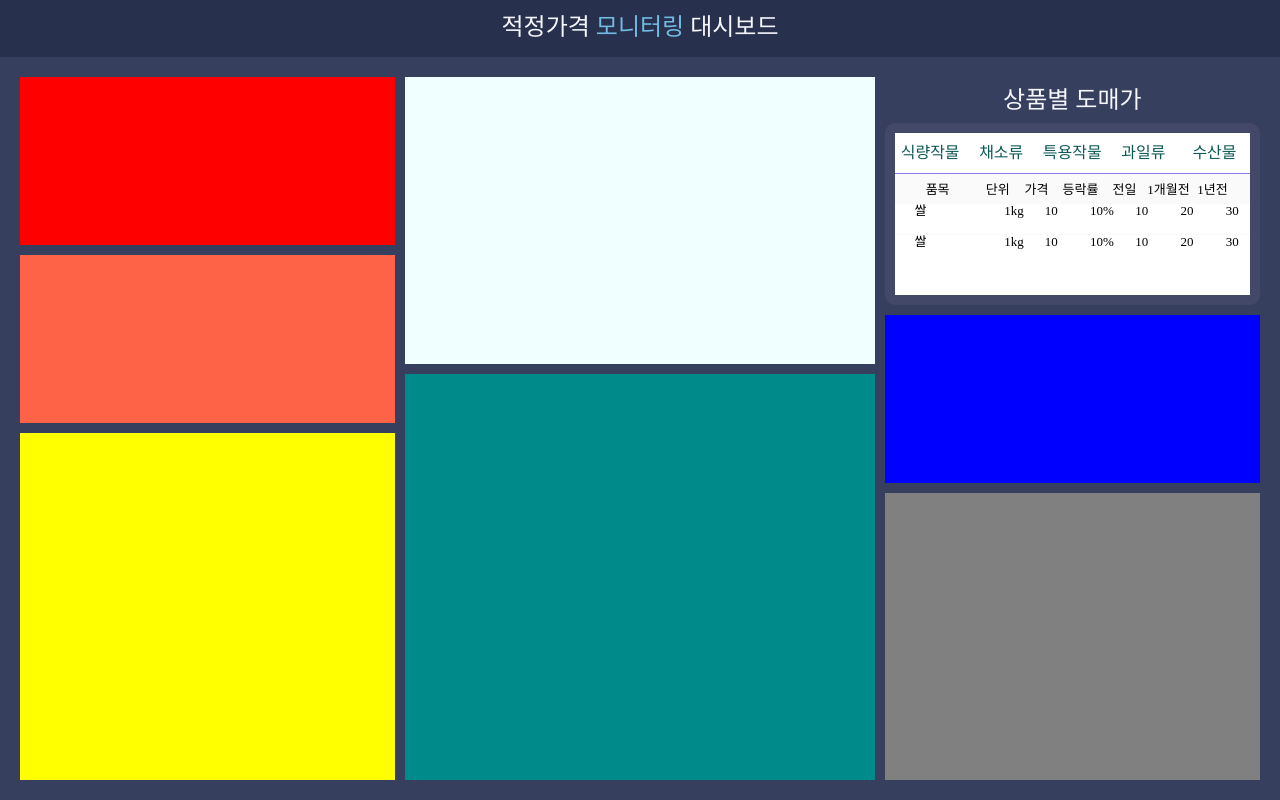
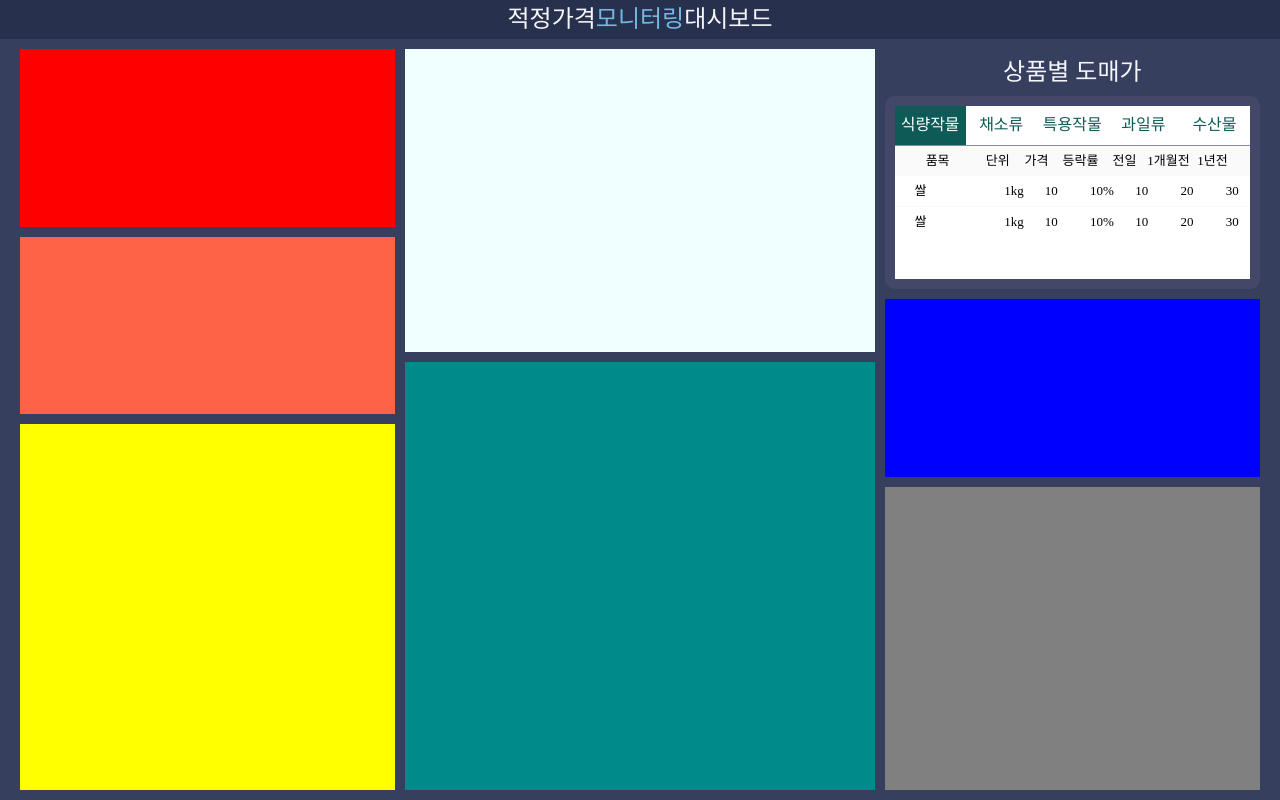
Before and after one commit to Brawkurly/client, a React (Create React App) app in the folder admin/: page / in a window 1280 px wide. Built offline with nearby package versions, Linux system fonts and the light colour scheme; no server answers.

Commit message:
[feat] 상품별 도매가 테이블 완료 (#6)

```diff
--- a/admin/src/App.js
+++ b/admin/src/App.js
@@ -7,7 +7,7 @@ import DomePrice from "./components/DomePrice";
 function App() {
   return (
     <Wrapper>
-      <Title>
+      <Title height={"40px"}>
         적정가격
         <span> 모니터링 </span>
         대시보드
--- a/admin/src/appStyle.js
+++ b/admin/src/appStyle.js
@@ -3,7 +3,6 @@ import styled from "styled-components";
 const Wrapper = styled.div`
   display: flex;
   flex-direction: column;
-
   width: 100vw;
   height: 100vh;
 
@@ -16,7 +15,7 @@ const Wrapper = styled.div`
     grid-gap: 10px 10px;
 
     height: 98vh;
-    padding: 20px;
+    padding: 10px 20px;
 
     background-color: ${(props) => props.theme.MidBlue};
 
--- a/admin/src/components/DomePrice.js
+++ b/admin/src/components/DomePrice.js
@@ -1,4 +1,5 @@
 import axios from "axios";
+import { useState } from "react";
 import styled from "styled-components";
 
 import { kamis, KAMIS_URL, API_KEY } from "../api/drf";
@@ -23,9 +24,18 @@ const Box = styled.div`
   }
 
   li {
+    display: flex;
+    justify-content: center;
+    align-items: center;
+    height: 100%;
     color: #0e5a56;
-    text-align: center;
     flex: 1;
+    cursor: pointer;
+    transition: all 0.3s ease-in-out;
+    :hover {
+      background-color: #0e5a56;
+      color: white;
+    }
   }
 
   .grid_head {
@@ -53,12 +63,16 @@ const Box = styled.div`
       background-color: white;
 
       .col {
+        display: flex;
+        align-items: center;
         font-size: 13px;
-
         padding-left: 20px;
-        text-align: left;
       }
     }
+  }
+  .active {
+    background-color: #0e5a56;
+    color: white;
   }
 `;
 
@@ -101,9 +115,23 @@ const dump = [
     beforeOneMonth: 20,
     beforeOneYear: 30,
   },
+  {
+    type: 2,
+    name: "쌀",
+    dan: "1kg",
+    price: 10,
+    priceRate: "10%",
+    beforeOneDay: 10,
+    beforeOneMonth: 20,
+    beforeOneYear: 30,
+  },
 ];
 
 function DomePrice() {
+  const [type, setType] = useState(1);
+  const changeType = (event) => {
+    setType(Number(event.target.id));
+  };
   // axios
   //   .get(
   //     "http://www.kamis.or.kr/service/price/xml.do?action=dailyPriceByCategoryList&p_product_cls_code=02&p_country_code=1101&p_regday=2015-10-01&p_convert_kg_yn=N&p_item_category_code=200&p_cert_key=111&p_cert_id=222&p_returntype=json"
@@ -117,11 +145,41 @@ function DomePrice() {
       <div className="content">
         <Box>
           <ul>
-            <li>식량작물</li>
-            <li>채소류</li>
-            <li>특용작물</li>
-            <li>과일류</li>
-            <li>수산물</li>
+            <li
+              id="1"
+              onClick={changeType}
+              className={type === 1 ? "active" : null}
+            >
+              식량작물
+            </li>
+            <li
+              id="2"
+              onClick={changeType}
+              className={type === 2 ? "active" : null}
+            >
+              채소류
+            </li>
+            <li
+              id="3"
+              onClick={changeType}
+              className={type === 3 ? "active" : null}
+            >
+              특용작물
+            </li>
+            <li
+              id="4"
+              onClick={changeType}
+              className={type === 4 ? "active" : null}
+            >
+              과일류
+            </li>
+            <li
+              id="5"
+              onClick={changeType}
+              className={type === 5 ? "active" : null}
+            >
+              수산물
+            </li>
           </ul>
           <div className="grid_head">
             <span>품목</span>
@@ -134,7 +192,7 @@ function DomePrice() {
           </div>
           <div className="grid_body">
             {dump.map((data, idx) => {
-              if (data.type === 1) {
+              if (data.type === type) {
                 return (
                   <div className="grid_row" key={idx}>
                     <div className="col">{data.name}</div>
--- a/admin/src/index.js
+++ b/admin/src/index.js
@@ -10,7 +10,10 @@ import theme from "./theme";
 
 const GlobalStyle = createGlobalStyle`
   ${reset}
-  box-sizing: border-box;
+  * {
+
+    box-sizing: border-box;
+  }
 `;
 
 const root = ReactDOM.createRoot(document.getElementById("root"));
--- a/admin/src/items/items.js
+++ b/admin/src/items/items.js
@@ -1,10 +1,10 @@
 import styled from "styled-components";
 
 export const Title = styled.div`
+  display: flex;
+  align-items: center;
+  justify-content: center;
   height: ${(props) => props.height || "30px"};
-  padding: 15px;
-
-  text-align: center;
   color: ${(props) => props.theme.White};
   font-size: ${(props) => props.theme.MediumFont};
 
```
